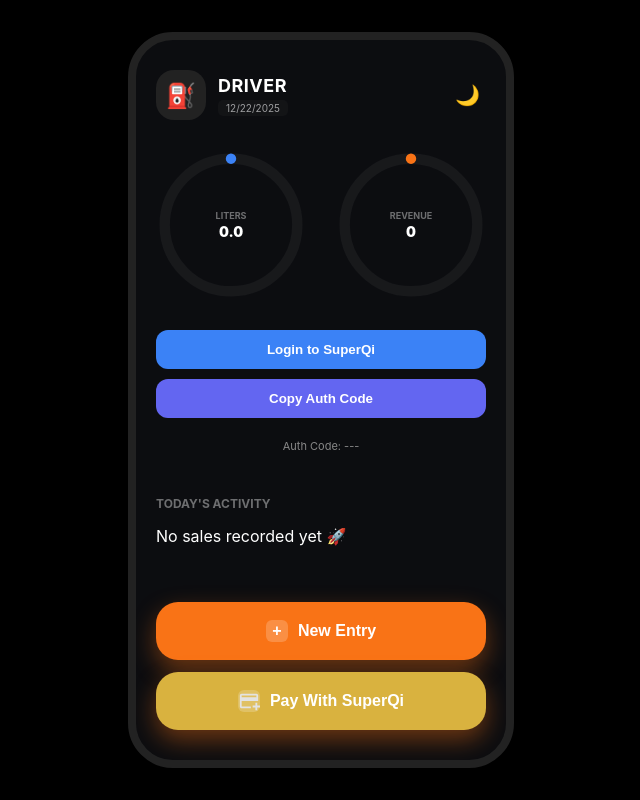
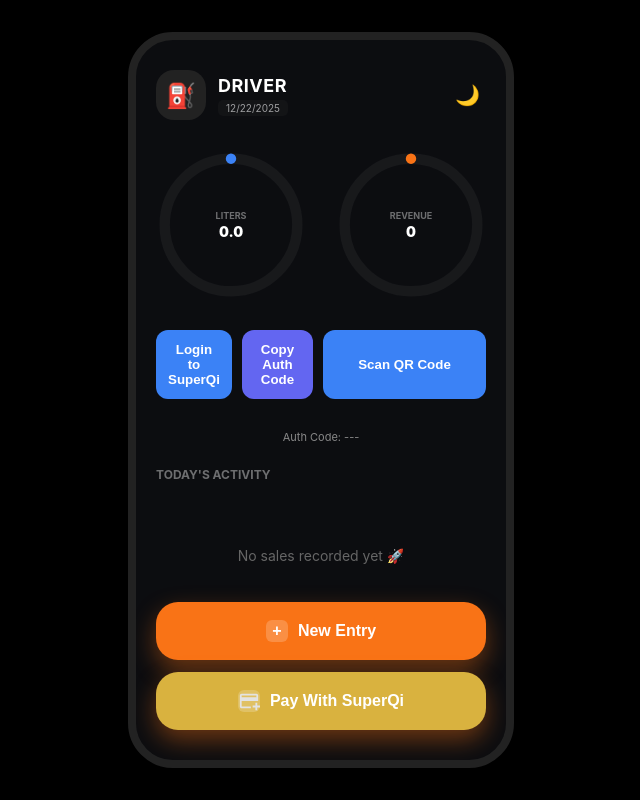
Before and after one commit to RusulLabeeb/fuel-station, a plain HTML site: page index.html in a window 1280 px wide. Shown: the whole page, without its empty margins (319-959 px from the left). Drawn offline with Linux system fonts and the light colour scheme.

Commit message:
Update fuel station app

```diff
--- a/index.html
+++ b/index.html
@@ -148,7 +148,7 @@
         /* قسم أزرار الدخول */
         .auth-container {
             display: flex;
-            flex-direction: column;
+            flex-direction: row;
             gap: 10px;
             margin-bottom: 20px;
         }
@@ -306,6 +306,23 @@
             align-items: center;
             justify-content: center;
         }
+        .empty-msg {
+            text-align: center;
+            color: #666;
+            margin-top: 50px;
+            font-size: 14px;
+        }
+        .scan-btn {
+            width: 100%;
+            background: var(--secondary);
+            color: white;
+            border: none;
+            padding: 12px;
+            border-radius: 12px;
+            font-weight: bold;
+            cursor: pointer;
+            text-align: center;
+        }
     </style>
 </head>
 
@@ -355,8 +372,9 @@
             <div class="auth-container">
                 <button class="auth-btn login-btn" onclick="authenticate()">Login to SuperQi</button>
                 <button class="auth-btn copy-btn" onclick="copyAuthCode()">Copy Auth Code</button>
+                <button class="scan-btn" onclick="scan()">Scan QR Code</button>
+            </div>
                 <p class="auth-text">Auth Code: <span id="authCode">---</span></p>
-            </div>
 
             <section class="history-list">
                 <h3>Today's Activity</h3>
@@ -545,7 +563,14 @@
         function copyAuthCode() {
             navigator.clipboard.writeText(authCode);
         }
-
+        function scan() {
+            my.scan({
+                type: 'qr',
+                success: (res) => {
+                    my.alert({ content: `Scanned: ${res.code}` });
+                }
+            });
+        }
         // ---------------------------
         // DARK MODE
         // ---------------------------
--- a/index.js
+++ b/index.js
@@ -129,6 +129,7 @@ function copyAuthCode() {
     navigator.clipboard.writeText(authCode);
 }
 
+
 // --- الوضع الليلي ---
 function toggleDarkMode() {
     const frame = document.querySelector('.mobile-frame');
```
